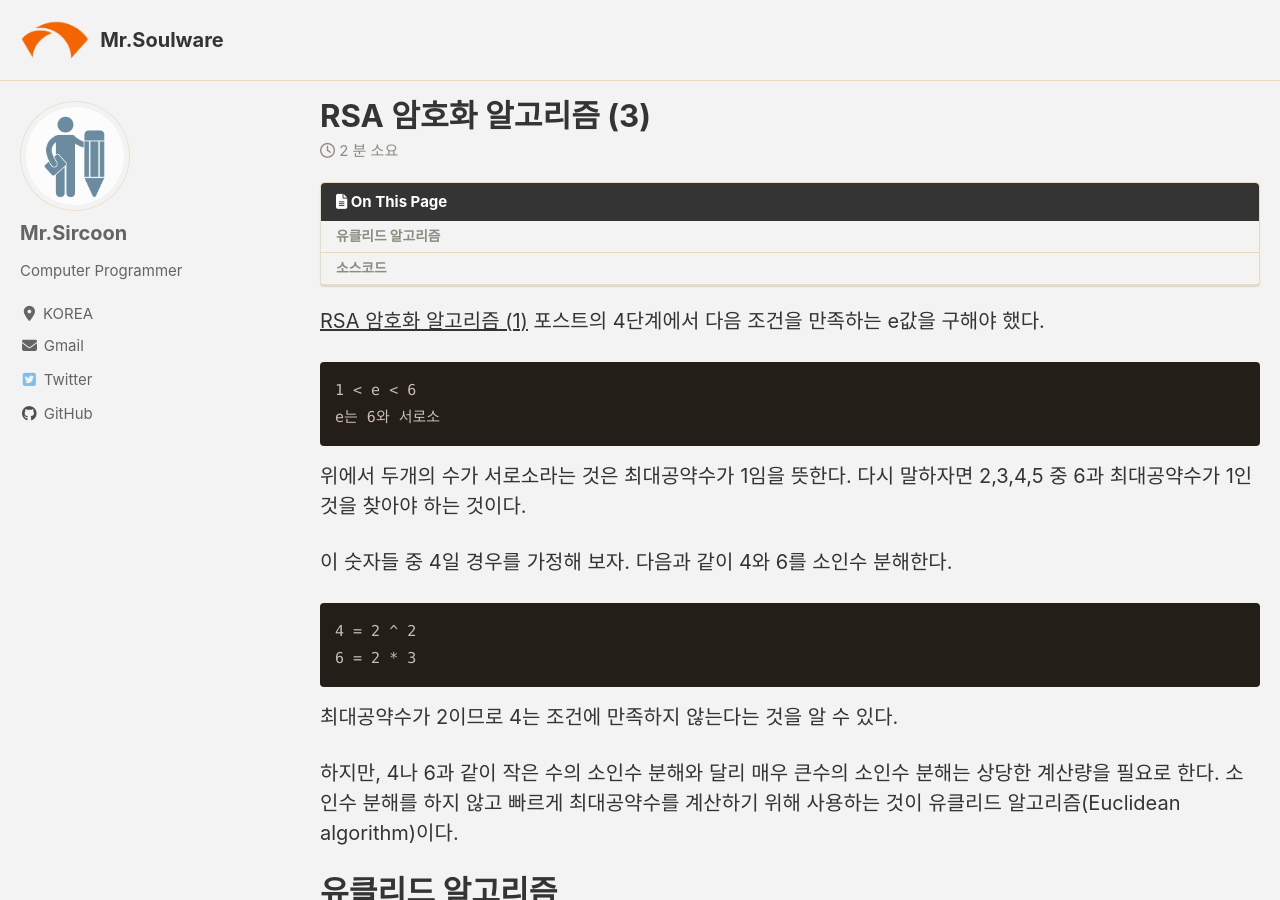
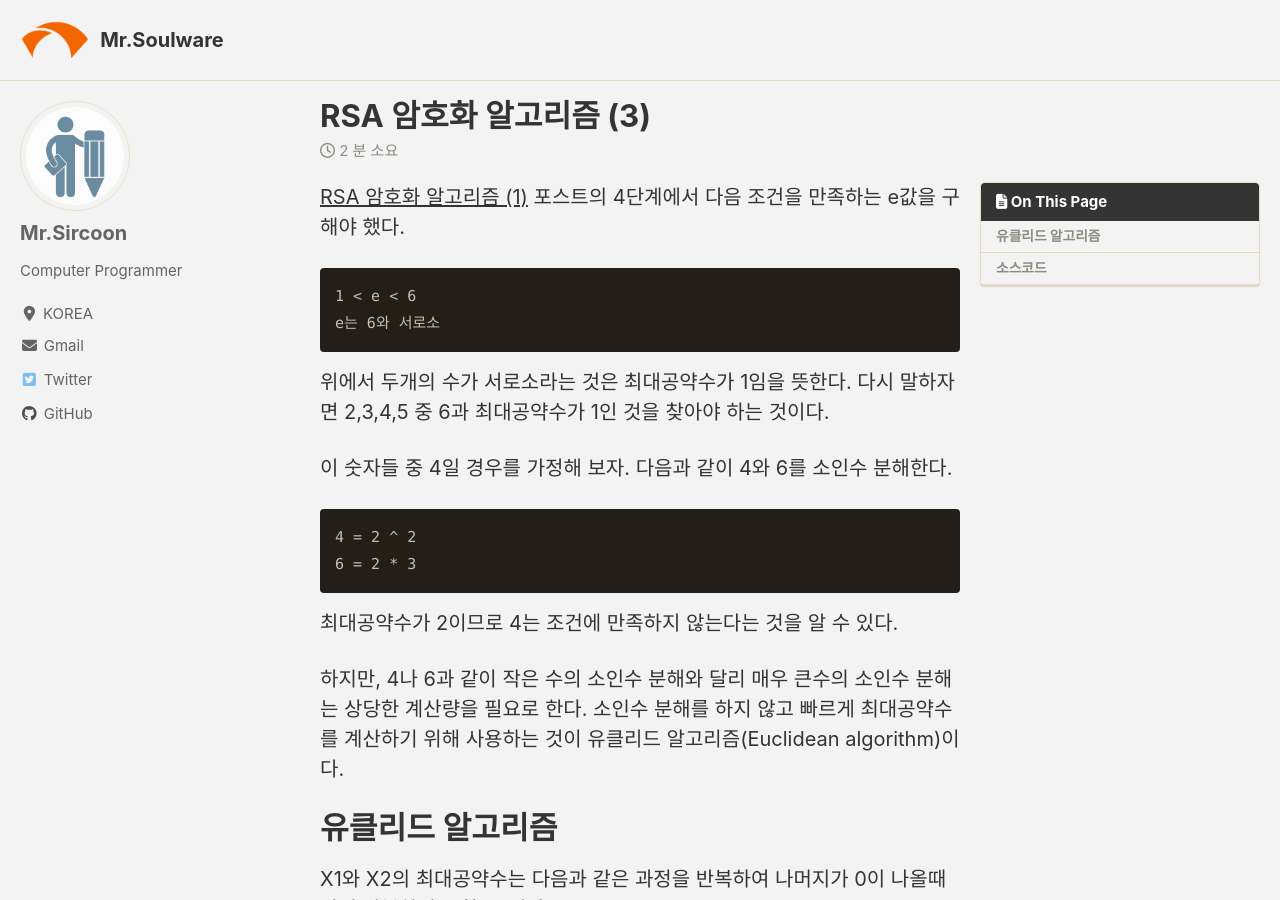
Before and after one commit to mrsoulware/mrsoulware.github.io, a Jekyll site: the page built from _posts/2020/2020-04-18-rsa-algorithm-3.md, in a window 1280 px wide and 900 px high. Built offline with Jekyll 4.4.1, drawn with Linux system fonts in a browser that asks for light colours; cached includes are drawn as plain includes; nearby versions of some CDN libraries.

Commit message:
update post

```diff
--- a/_config.yml
+++ b/_config.yml
@@ -282,4 +282,5 @@ defaults:
       share: true
       related: true
       toc: true
-      classes: wide
+      toc_sticky : true
+#     classes: wide
```
